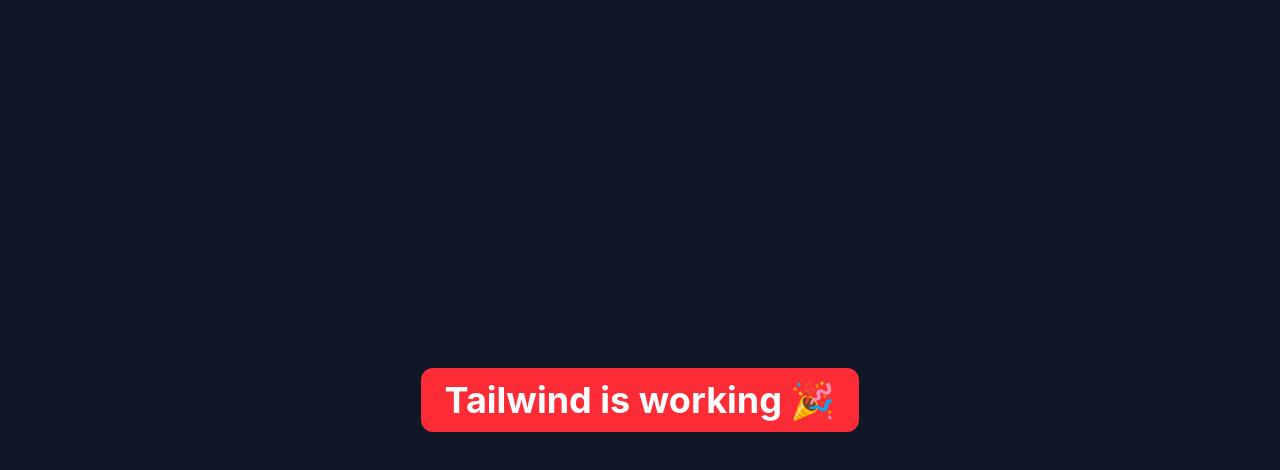
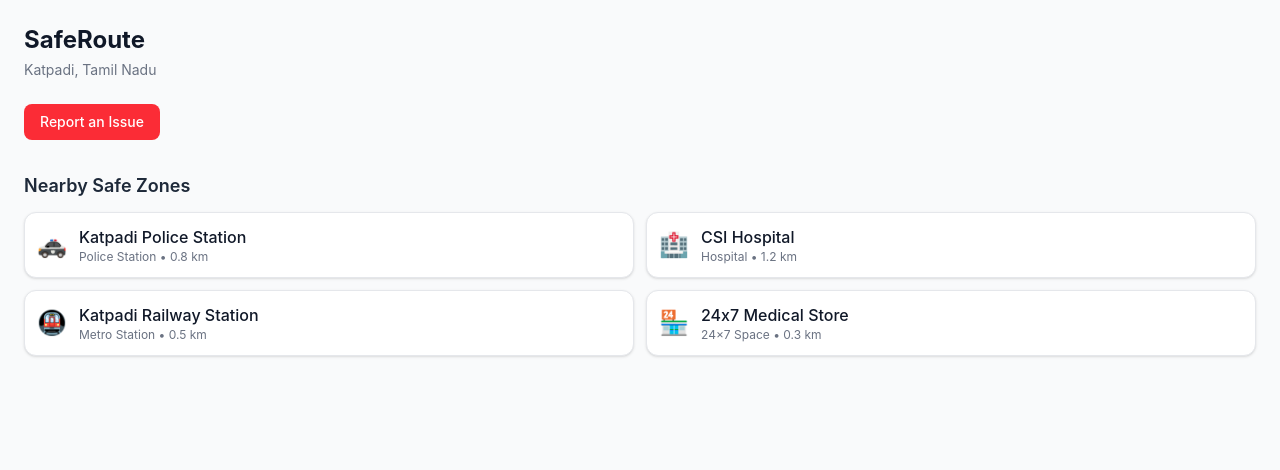
Before and after one commit to piyush-manderna/Saferoute, a React (Vite) app: page / in a window 1280 px wide. Shown: the top 470 px of the page. Built offline with nearby package versions, Linux system fonts and the light colour scheme.

Commit message:
Add Report form and Safe Zones UI with mock data

```diff
--- a/src/App.jsx
+++ b/src/App.jsx
@@ -1,11 +1,7 @@
+import Home from "./pages/Home";
+
 function App() {
-  return (
-    <div className="min-h-screen bg-gray-900 flex items-center justify-center">
-      <h1 className="text-4xl font-bold text-white bg-red-500 px-6 py-3 rounded-xl">
-        Tailwind is working 🎉
-      </h1>
-    </div>
-  )
+  return <Home />;
 }
 
-export default App
+export default App;
--- a/src/components/ReportModal.jsx
+++ b/src/components/ReportModal.jsx
@@ -0,0 +1,92 @@
+import { useState } from "react";
+
+const CATEGORIES = [
+  "Poor lighting",
+  "Harassment",
+  "Broken CCTV",
+  "Isolated road",
+];
+
+export default function ReportModal({ isOpen, onClose, onSubmit }) {
+  const [category, setCategory] = useState(CATEGORIES[0]);
+  const [description, setDescription] = useState("");
+  const [submitting, setSubmitting] = useState(false);
+
+  if (!isOpen) return null;
+
+  const handleSubmit = async (e) => {
+    e.preventDefault();
+    if (!description.trim()) return;
+
+    setSubmitting(true);
+    try {
+      await onSubmit({
+        category,
+        description,
+        createdAt: new Date().toISOString(),
+      });
+      setDescription("");
+      setCategory(CATEGORIES[0]);
+      onClose();
+    } catch (err) {
+      console.error("Failed to submit report:", err);
+      alert("Something went wrong. Try again.");
+    } finally {
+      setSubmitting(false);
+    }
+  };
+
+  return (
+    <div className="fixed inset-0 bg-black/50 flex items-center justify-center z-50 p-4">
+      <div className="bg-white rounded-2xl p-6 w-full max-w-sm shadow-xl">
+        <h2 className="text-xl font-bold mb-4 text-gray-900">Report an Issue</h2>
+
+        <form onSubmit={handleSubmit}>
+          <label className="block text-sm font-medium text-gray-700 mt-3 mb-1">
+            Category
+          </label>
+          <select
+            value={category}
+            onChange={(e) => setCategory(e.target.value)}
+            className="w-full border border-gray-300 rounded-lg px-3 py-2 text-sm focus:outline-none focus:ring-2 focus:ring-red-400"
+          >
+            {CATEGORIES.map((cat) => (
+              <option key={cat} value={cat}>
+                {cat}
+              </option>
+            ))}
+          </select>
+
+          <label className="block text-sm font-medium text-gray-700 mt-4 mb-1">
+            Description
+          </label>
+          <textarea
+            value={description}
+            onChange={(e) => setDescription(e.target.value)}
+            placeholder="Describe what you noticed..."
+            rows={3}
+            required
+            className="w-full border border-gray-300 rounded-lg px-3 py-2 text-sm focus:outline-none focus:ring-2 focus:ring-red-400"
+          />
+
+          <div className="flex justify-end gap-2 mt-5">
+            <button
+              type="button"
+              onClick={onClose}
+              className="px-4 py-2 rounded-lg border border-gray-300 text-gray-700 text-sm hover:bg-gray-50"
+            >
+              Cancel
+            </button>
+            <button
+              type="submit"
+              disabled={submitting}
+              className="px-4 py-2 rounded-lg bg-red-500 text-white text-sm font-medium hover:bg-red-600 disabled:opacity-60"
+            >
+              {submitting ? "Submitting..." : "Submit Report"}
+            </button>
+          </div>
+        </form>
+      </div>
+    </div>
+  );
+}
--- a/src/components/SafeZoneCard.jsx
+++ b/src/components/SafeZoneCard.jsx
@@ -0,0 +1,27 @@
+const ICONS = {
+  police: "🚓",
+  hospital: "🏥",
+  metro: "🚇",
+  open24: "🏪",
+};
+
+const LABELS = {
+  police: "Police Station",
+  hospital: "Hospital",
+  metro: "Metro Station",
+  open24: "24×7 Space",
+};
+
+export default function SafeZoneCard({ zone }) {
+  return (
+    <div className="flex items-center gap-3 bg-white border border-gray-200 rounded-xl p-3 shadow-sm hover:shadow-md transition">
+      <div className="text-2xl">{ICONS[zone.type] || "📍"}</div>
+      <div className="flex-1 min-w-0">
+        <p className="font-medium text-gray-900 truncate">{zone.name}</p>
+        <p className="text-xs text-gray-500">
+          {LABELS[zone.type] || "Safe Zone"} • {zone.distance}
+        </p>
+      </div>
+    </div>
+  );
+}
--- a/src/pages/Home.jsx
+++ b/src/pages/Home.jsx
@@ -0,0 +1,64 @@
+
+import { useState } from "react";
+import ReportModal from "../components/ReportModal";
+import SafeZoneCard from "../components/SafeZoneCard";
+
+const MOCK_SAFE_ZONES = [
+  { id: 1, name: "Katpadi Police Station", type: "police", distance: "0.8 km" },
+  { id: 2, name: "CSI Hospital", type: "hospital", distance: "1.2 km" },
+  { id: 3, name: "Katpadi Railway Station", type: "metro", distance: "0.5 km" },
+  { id: 4, name: "24x7 Medical Store", type: "open24", distance: "0.3 km" },
+];
+
+export default function Home() {
+  const [isModalOpen, setIsModalOpen] = useState(false);
+  const [reports, setReports] = useState([]);
+
+  const handleReportSubmit = async (data) => {
+    console.log("New report submitted:", data);
+    setReports((prev) => [...prev, data]); // temporary local state, no Firestore yet
+  };
+
+  return (
+    <div className="min-h-screen bg-gray-50 p-6">
+      <h1 className="text-2xl font-bold text-gray-900 mb-1">SafeRoute</h1>
+      <p className="text-sm text-gray-500 mb-6">Katpadi, Tamil Nadu</p>
+
+      {/* Report button */}
+      <button
+        onClick={() => setIsModalOpen(true)}
+        className="mb-8 px-4 py-2 bg-red-500 text-white rounded-lg text-sm font-medium hover:bg-red-600"
+      >
+        Report an Issue
+      </button>
+
+      {/* Safe Zones section */}
+      <h2 className="text-lg font-semibold text-gray-800 mb-3">Nearby Safe Zones</h2>
+      <div className="grid gap-3 sm:grid-cols-2 mb-8">
+        {MOCK_SAFE_ZONES.map((zone) => (
+          <SafeZoneCard key={zone.id} zone={zone} />
+        ))}
+      </div>
+
+      {/* Submitted reports (temporary, for demo visibility) */}
+      {reports.length > 0 && (
+        <>
+          <h2 className="text-lg font-semibold text-gray-800 mb-3">Recent Reports</h2>
+          <div className="space-y-2">
+            {reports.map((r, i) => (
+              <div key={i} className="bg-white border border-gray-200 rounded-lg p-3 text-sm">
+                <span className="font-medium text-red-600">{r.category}</span> — {r.description}
+              </div>
+            ))}
+          </div>
+        </>
+      )}
+
+      <ReportModal
+        isOpen={isModalOpen}
+        onClose={() => setIsModalOpen(false)}
+        onSubmit={handleReportSubmit}
+      />
+    </div>
+  );
+}
```
